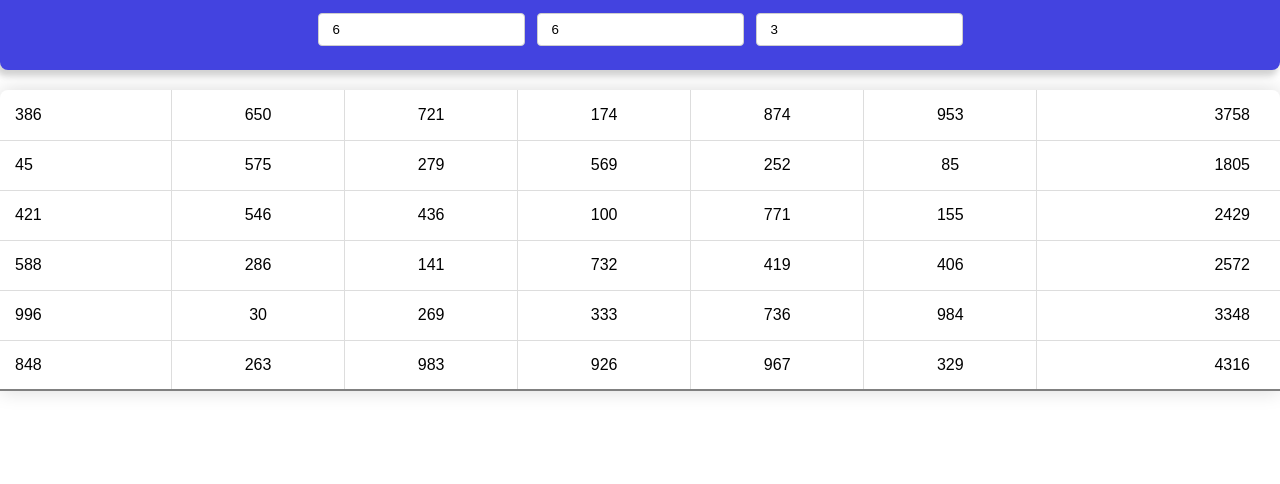
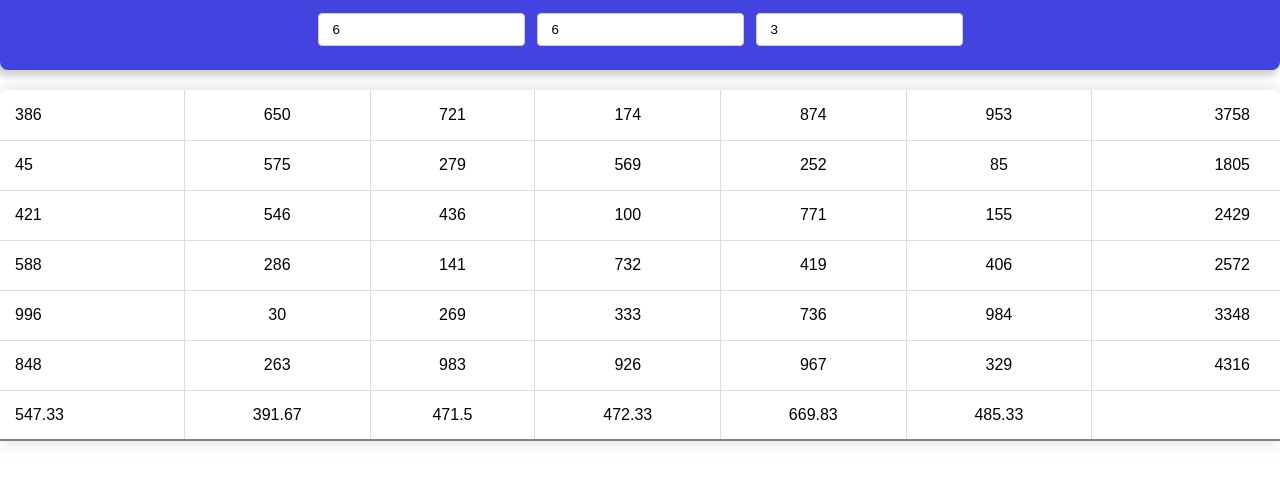
Before and after one commit to Oleksii-Martynenko-hub/memcrab-test, a React (Vite) app: page / in a window 1280 px wide. Shown: the top 484 px of the page. Built offline with nearby package versions, Linux system fonts and the light colour scheme.

Commit message:
Added average row

```diff
--- a/src/app/table/table.module.scss
+++ b/src/app/table/table.module.scss
@@ -1,4 +1,3 @@
-
 .table {
   width: 100%;
   border-top-left-radius: 8px;
@@ -16,7 +15,6 @@
     &:last-of-type {
       border-bottom: 2px solid gray;
     }
-
   }
 
   td {
--- a/src/app/table/table.tsx
+++ b/src/app/table/table.tsx
@@ -1,11 +1,20 @@
-import { Row } from '../app';
+import { useContext } from 'react';
+import { ColumnsContext, Row } from '../app';
 import styles from './table.module.scss';
 
 export interface TableProps {
   rows: Row[]
+  setRows: React.Dispatch<React.SetStateAction<Row[]>>
 }
 
-export function Table({ rows }: TableProps) {
+export function Table({ rows, setRows }: TableProps) {
+  const { columnsAmount } = useContext(ColumnsContext)
+
+  const average = (arr: number[]) => roundTo(arr.reduce( ( p, c ) => p + c, 0 ) / arr.length, 2);
+
+  const roundTo = (n: number, to: number) => {
+    return +(Math.round(+(n + "e+" + to)) + "e-" + to);
+}
 
   return (
     <div className={styles['container']}>
@@ -21,6 +30,13 @@ export function Table({ rows }: TableProps) {
             </tr>
 
             ))}
+
+          <tr key='average'>
+            {[...Array(columnsAmount).keys()].map((i) => (
+              <td key={i}>{average(rows.map(({ cells }) => cells[i] ? cells[i].amount : 0))}</td>
+            ))}
+            <td key='sum-empty-cell'></td>
+          </tr>
         </tbody>
       </table>
     </div>
```
